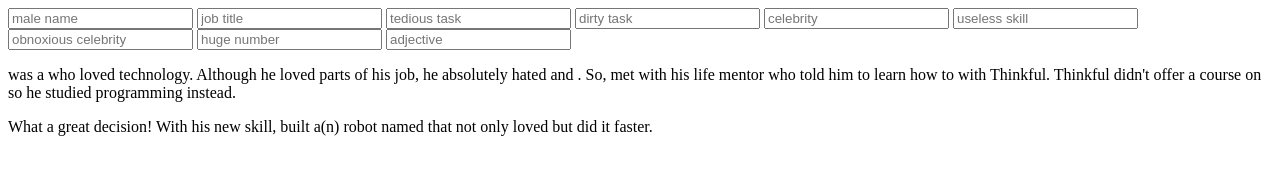
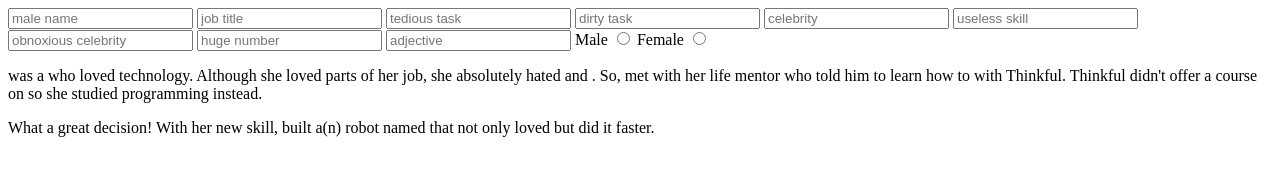
Before and after one commit to carlsednaoui/angular-tf-course, a plain HTML site: page unit-1-lesson-3-assignment-3/index.html in a window 1280 px wide. Drawn offline with Linux system fonts and the light colour scheme.

Commit message:
Add bonus section

```diff
--- a/unit-1-lesson-3-assignment-3/index.html
+++ b/unit-1-lesson-3-assignment-3/index.html
@@ -11,6 +11,7 @@
 </head>
 <body ng-app="myApp">
 
+<form>
   <input type="text" ng-model="maleName" placeholder="male name">
   <input type="text" ng-model="jobTitle" placeholder="job title">
   <input type="text" ng-model="tediousTask" placeholder="tedious task">
@@ -20,11 +21,14 @@
   <input type="text" ng-model="obnoxiousCelebrity" placeholder="obnoxious celebrity">
   <input type="text" ng-model="hugeNumber" placeholder="huge number">
   <input type="text" ng-model="adjective" placeholder="adjective">
+  Male <input type="radio" ng-model="gender" value="male">
+  Female <input type="radio" ng-model="gender" value="female">
+</form>
 
 <div ng-controller="madLib">
-  <p>{{ maleName }} was a {{ jobTitle }} who loved technology. Although he loved parts of his job, he absolutely hated {{ tediousTask }} and {{ dirtyTask }}. So, {{ maleName }} met with his life mentor {{ celebrity }} who told him to learn how to {{ uselessSkill }} with Thinkful. Thinkful didn't offer a course on {{ uselessSkill }} so he studied programming instead.</p>
+  <p>{{ maleName }} was a {{ jobTitle }} who loved technology. Although {{ gender == 'male' ? 'he' : 'she' }} loved parts of {{ gender == 'male' ? 'his' : 'her' }} job, {{ gender == 'male' ? 'he' : 'she' }} absolutely hated {{ tediousTask }} and {{ dirtyTask }}. So, {{ maleName }} met with {{ gender == 'male' ? 'his' : 'her' }} life mentor {{ celebrity }} who told him to learn how to {{ uselessSkill }} with Thinkful. Thinkful didn't offer a course on {{ uselessSkill }} so {{ gender == 'male' ? 'he' : 'she' }} studied programming instead.</p>
 
-  <p>What a great decision! With his new skill, {{ maleName }} built a(n) {{ adjective }} robot named {{ obnoxiousCelebrity }} that not only loved {{ dirtyTask }} but did it {{ hugeNumber }} faster.</p>
+  <p>What a great decision! With {{ gender == 'male' ? 'his' : 'her' }} new skill, {{ maleName }} built a(n) {{ adjective }} robot named {{ obnoxiousCelebrity }} that not only loved {{ dirtyTask }} but did it {{ hugeNumber }} faster.</p>
 </div>
 
   <script src="main.js"></script>
```
Lines whose indentation alone changed are shown as unchanged.
